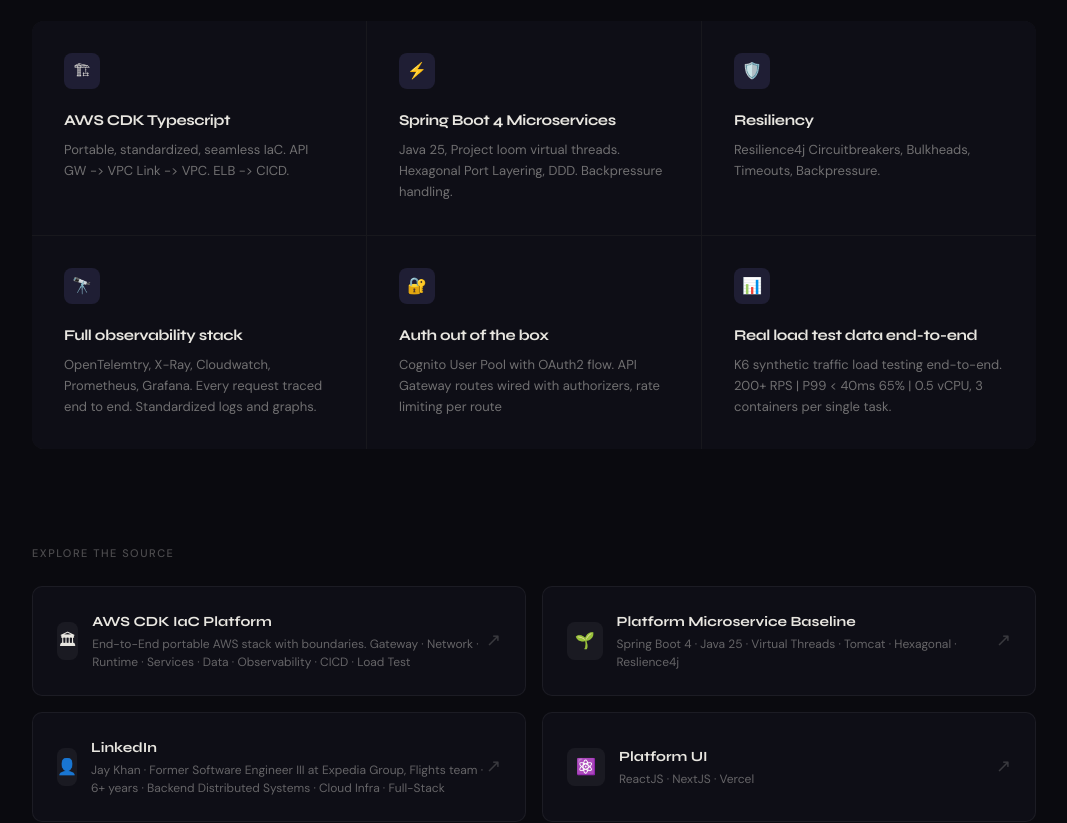
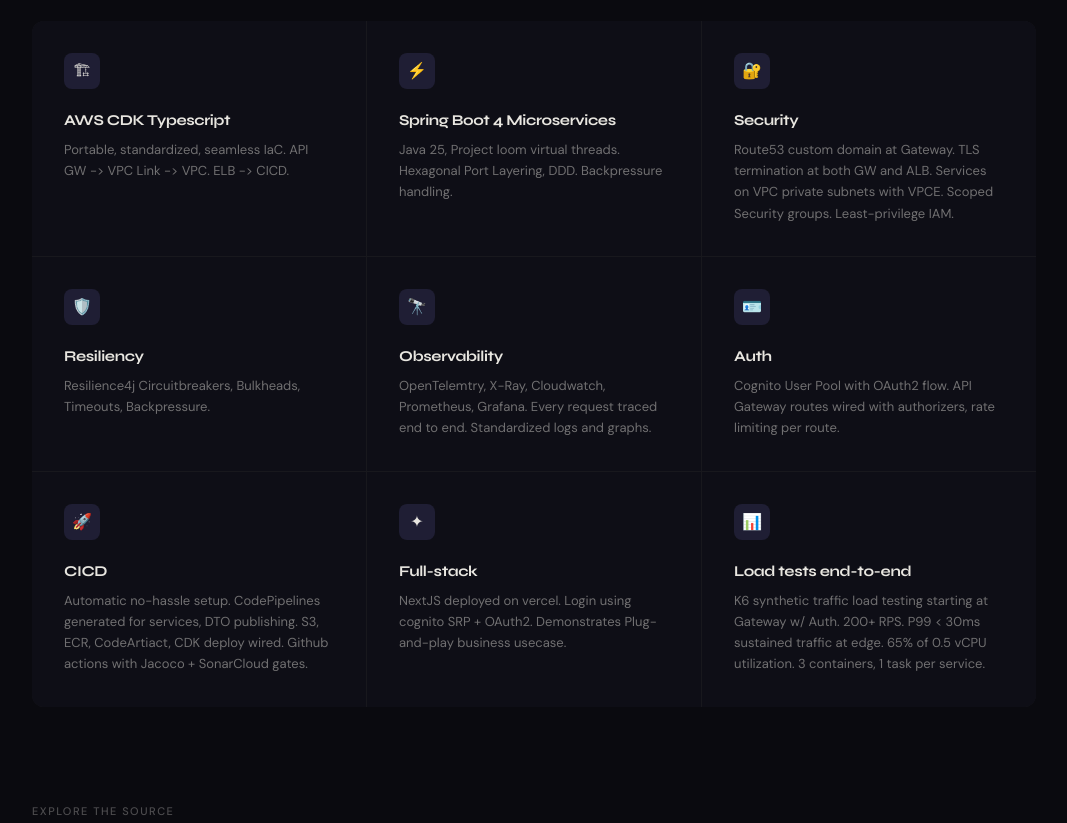
Before and after one commit to jaykhan0713/platform-ui, a Next.js app: page / in a window 1280 px wide. Shown: the part 800-1623 px from the top of the page, without its empty margins (106-1173 px from the left). Built offline with nearby package versions, Linux system fonts and the light colour scheme.

Commit message:
Updated with custom icon + more feature cards

```diff
--- a/src/app/page.tsx
+++ b/src/app/page.tsx
@@ -70,24 +70,39 @@
           description="Java 25, Project loom virtual threads. Hexagonal Port Layering, DDD. Backpressure handling."
         />
         <FeatureCard
+          icon="🔐"
+          title="Security"
+          description="Route53 custom domain at Gateway. TLS termination at both GW and ALB. Services on VPC private subnets with VPCE. Scoped Security groups. Least-privilege IAM."
+        />
+        <FeatureCard
           icon="🛡️"
           title="Resiliency"
           description="Resilience4j Circuitbreakers, Bulkheads, Timeouts, Backpressure."
         />
         <FeatureCard
           icon="🔭"
-          title="Full observability stack"
+          title="Observability"
           description="OpenTelemtry, X-Ray, Cloudwatch, Prometheus, Grafana. Every request traced end to end. Standardized logs and graphs."
         />
         <FeatureCard
-          icon="🔐"
-          title="Auth out of the box"
-          description="Cognito User Pool with OAuth2 flow. API Gateway routes wired with authorizers, rate limiting per route"
+          icon="🪪"
+          title="Auth"
+          description="Cognito User Pool with OAuth2 flow. API Gateway routes wired with authorizers, rate limiting per route."
+        />
+        <FeatureCard
+          icon="🚀"
+          title="CICD"
+          description="Automatic no-hassle setup. CodePipelines generated for services, DTO publishing. S3, ECR, CodeArtiact, CDK deploy wired. Github actions with Jacoco + SonarCloud gates. "
+        />
+        <FeatureCard
+          icon="✦"
+          title="Full-stack"
+          description="NextJS deployed on vercel. Login using cognito SRP + OAuth2. Demonstrates Plug-and-play business usecase."
         />
         <FeatureCard
           icon="📊"
-          title="Real load test data end-to-end"
-          description="K6 synthetic traffic load testing end-to-end. 200+ RPS | P99 < 40ms 65% | 0.5 vCPU, 3 containers per single task."
+          title="Load tests end-to-end"
+          description="K6 synthetic traffic load testing starting at Gateway w/ Auth. 200+ RPS. P99 < 30ms sustained traffic at edge. 65% of 0.5 vCPU utilization. 3 containers, 1 task per service."
         />
       </div>
       <p className="text-[11px] font-medium tracking-[1.5px] uppercase text-[#E8E6E0]/30 mb-6">
@@ -109,7 +124,7 @@
         <SourceCard
           title="LinkedIn"
           icon="👤"
-          description="Jay Khan · Former Software Engineer III at Expedia Group, Flights team · 6+ years · Backend Distributed Systems · Cloud Infra · Full-Stack"
+          description="Jay Khan · Former Software Engineer III at Expedia Group, Flights team · 7+ years · Backend Distributed Systems · Cloud Infra · Full-Stack"
           link="https://www.linkedin.com/in/jay-khan-458b3a132/"
         />
         <SourceCard
```
Also changed, not shown: src/app/icon.svg (added).
